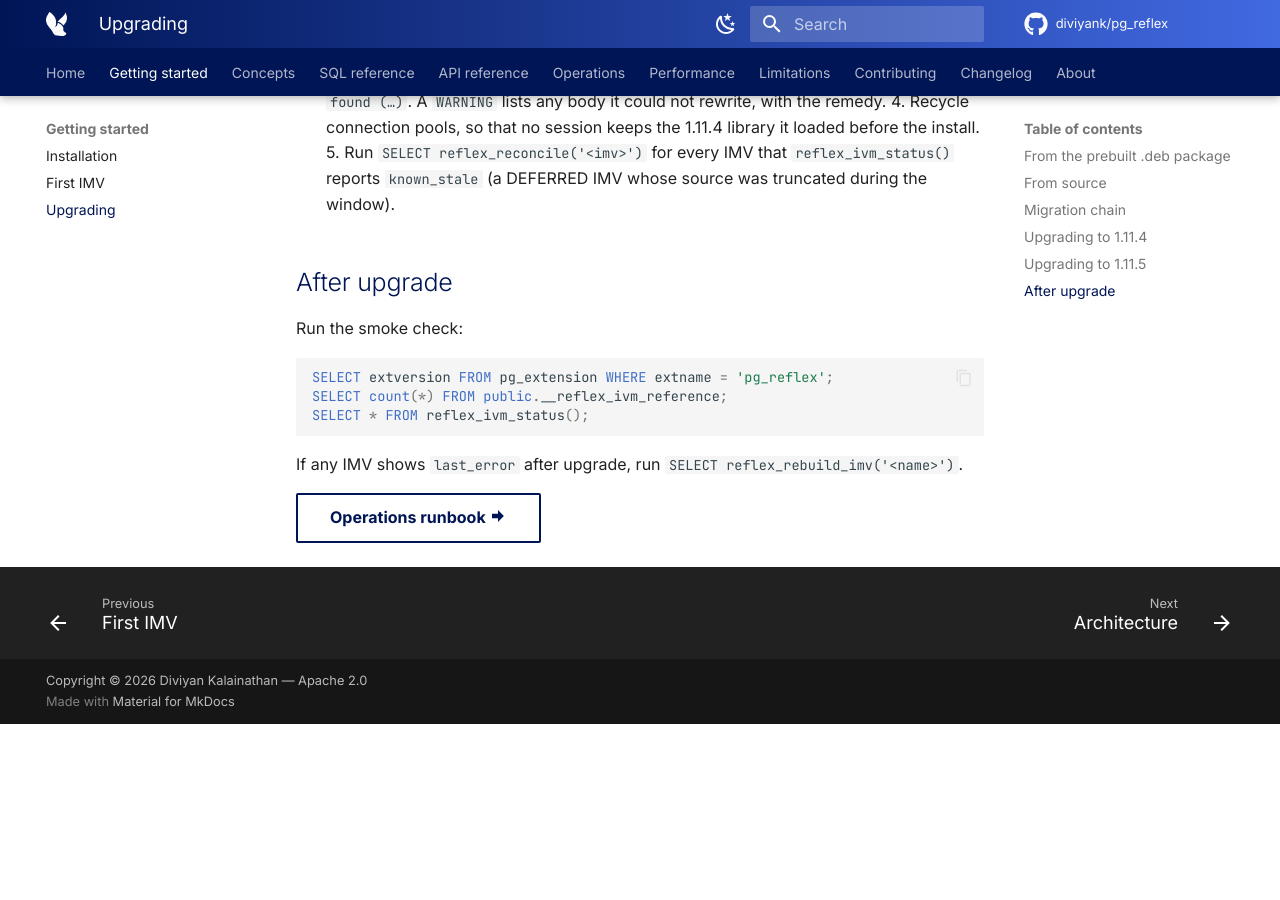
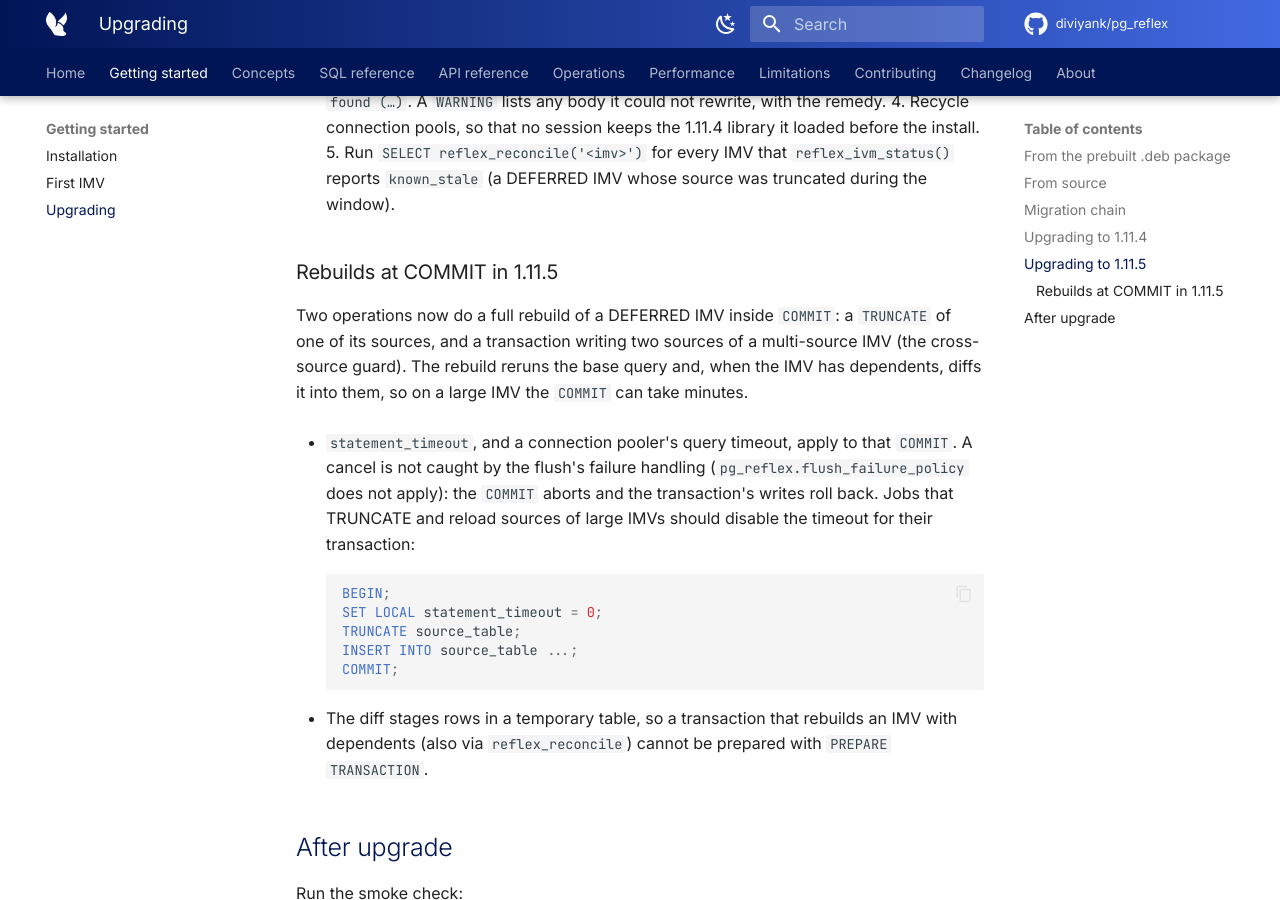
Before and after one commit to diviyank/pg_reflex, an MkDocs documentation site: the page built from docs/getting-started/upgrading.md, in a window 1280 px wide and 900 px high, scrolled down 7430 px. Built offline with MkDocs 1.6.1 and Material for MkDocs 9.7.7, drawn with Linux system fonts in a browser that asks for light colours; comment, search, counter and statistics services are not loaded; before the commit the page ends 8154 px from its top, so only the background shows below that.

Commit message:
docs: COMMIT-time rebuild timeouts and 2PC, file rebuild diff temp table and keyless sort cost

````diff
--- a/docs/getting-started/upgrading.md
+++ b/docs/getting-started/upgrading.md
@@ -138,6 +138,33 @@ passthrough `INSERT`) keep working. Keep the window short:
     `reflex_ivm_status()` reports `known_stale` (a DEFERRED IMV whose source
     was truncated during the window).
 
+### Rebuilds at COMMIT in 1.11.5
+
+Two operations now do a full rebuild of a DEFERRED IMV inside `COMMIT`:
+a `TRUNCATE` of one of its sources, and a transaction writing two sources
+of a multi-source IMV (the cross-source guard). The rebuild reruns the base
+query and, when the IMV has dependents, diffs it into them, so on a large
+IMV the `COMMIT` can take minutes.
+
+- `statement_timeout`, and a connection pooler's query timeout,
+  apply to that `COMMIT`. A cancel is not caught by the flush's failure
+  handling (`pg_reflex.flush_failure_policy` does not apply): the `COMMIT`
+  aborts and the transaction's writes roll back. Jobs that TRUNCATE and
+  reload sources of large IMVs should disable the timeout for their
+  transaction:
+
+    ```sql
+    BEGIN;
+    SET LOCAL statement_timeout = 0;
+    TRUNCATE source_table;
+    INSERT INTO source_table ...;
+    COMMIT;
+    ```
+
+- The diff stages rows in a temporary table, so a transaction that
+  rebuilds an IMV with dependents (also via `reflex_reconcile`) cannot be
+  prepared with `PREPARE TRANSACTION`.
+
 ## After upgrade
 
 Run the smoke check:
````
Also changed, not shown: CHANGELOG.md (+17 -1 lines), untreated_bugs/2026-10-01_rebuild_diff_temp_table_and_keyless_sort_cost.md (added, +55 -0 lines).
